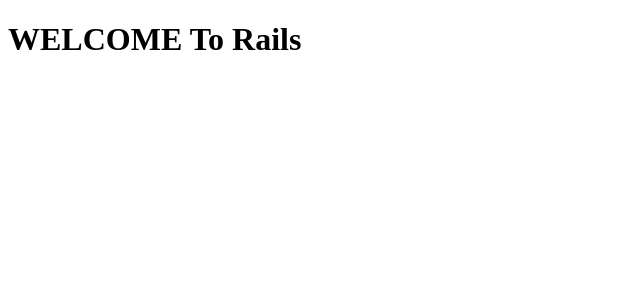
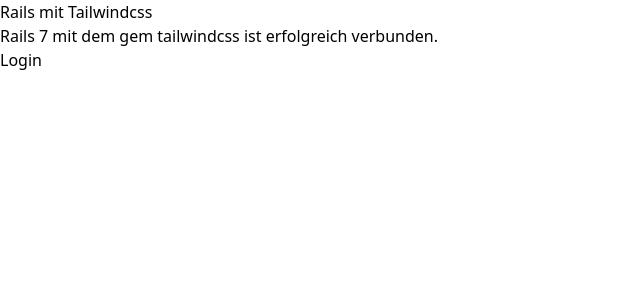
Before and after one commit to dev7011/api-react-post, a Rails app: page / in a window 1280 px wide. Shown: the top 300 px of the page, without its empty margins (0-640 px from the left). Run offline with Rails 7, Linux system fonts and the light colour scheme; style sheets or scripts are compiled from the project's sources; some libraries are stand-ins or nearby versions.

Commit message:
chg: Gem tailwindcss-rails hinzufügen

```diff
--- a/app/assets/config/manifest.js
+++ b/app/assets/config/manifest.js
@@ -2,3 +2,4 @@
 //= link_directory ../stylesheets .css
 //= link_tree ../../javascript .js
 //= link_tree ../../../vendor/javascript .js
+//= link_tree ../builds
--- /dev/null
+++ b/app/assets/tailwind/application.css
@@ -0,0 +1,8 @@
+@import "tailwindcss";
+
+/* hier kann man eigene Tailwind-Klassen definieren, die dann in den Views verwendet werden können */
+/*@layer components {*/
+/*    .btn-primary {*/
+/*        @apply rounded-lg bg-blue-600 px-4 py-2 font-semibold text-white;*/
+/*    }*/
+/*}*/
--- a/app/views/home/index.html.erb
+++ b/app/views/home/index.html.erb
@@ -1 +1,13 @@
-<h1><i class="fa-solid fa-house"></i>  WELCOME To Rails</h1>
+<div class="w-full rounded-2xl bg-slate-100 p-10 shadow-lg">
+  <h1 class="text-4xl font-bold text-blue-600">
+    Rails mit Tailwindcss
+  </h1>
+
+  <p class="mt-4 text-lg text-red-600">
+    Rails 7 mit dem gem tailwindcss ist erfolgreich verbunden.
+  </p>
+
+  <button class="mt-6 rounded-lg bg-red-600 px-5 py-2 font-semibold text-white hover:bg-red-700">
+    Login
+  </button>
+</div>
--- a/app/views/layouts/application.html.erb
+++ b/app/views/layouts/application.html.erb
@@ -6,11 +6,13 @@
     <%= csrf_meta_tags %>
     <%= csp_meta_tag %>
 
-    <%= stylesheet_link_tag "application", "data-turbo-track": "reload" %>
+    <%= stylesheet_link_tag "tailwind", "data-turbo-track": "reload" %>
     <%= javascript_importmap_tags %>
   </head>
 
   <body>
-    <%= yield %>
+    <main class="container mx-auto mt-28 px-5 flex">
+      <%= yield %>
+    </main>
   </body>
 </html>
```
Also changed, not shown: Gemfile, Gemfile.lock, README-tailwindcss.md (added), README.md, 4 other files.
